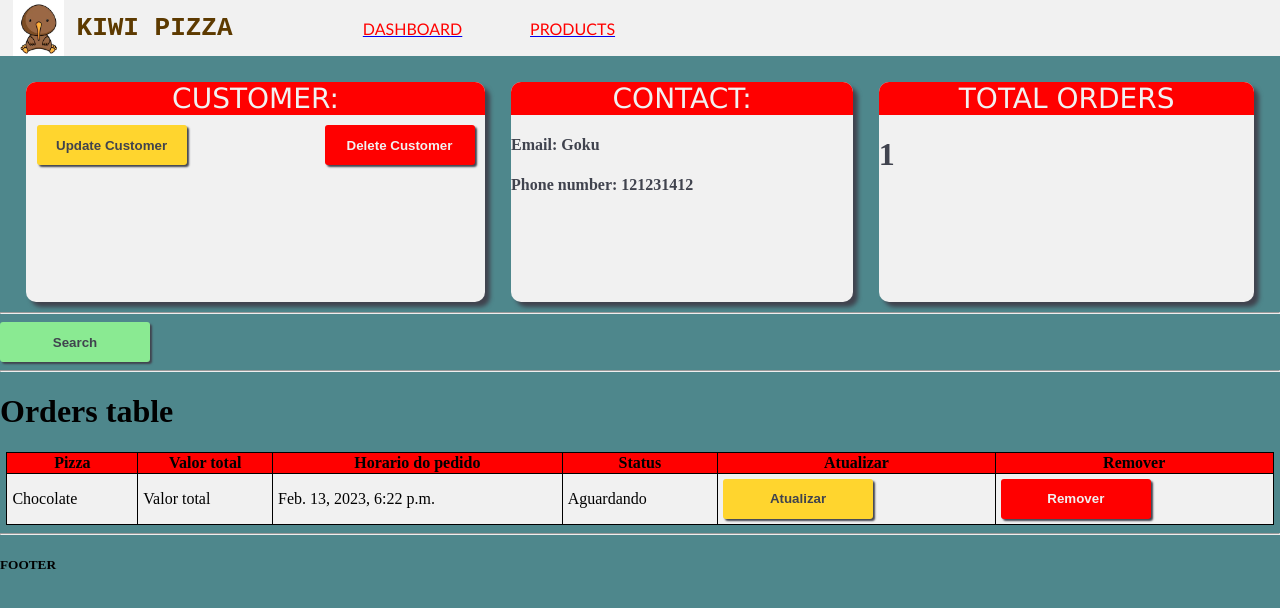
After one commit to MateusLeiros/proj-pizzaria, a Django app: page /cliente/2/ in a window 1280 px wide. The commit adds this page. Shown: the top 608 px of the page. Run offline with Django 4.2, Linux system fonts and the light colour scheme; data comes from the database, SQL or seed files in the repository; both versions use the stored data as it was after the commit.

Commit message:
pagina de cliente dinamizada

```diff
--- /dev/null
+++ b/pizzaria/accounts/templates/accounts/cliente.html
@@ -0,0 +1,45 @@
+{% extends 'accounts/main.html' %} {% block content %}
+<div class="flex-dashboard">
+  <div class="card flex-item">
+    <div class="card-title-1">Customer:</div>
+    <div class="botoes">
+      <button class="btn update">Update Customer</button>
+      <button class="btn delete">Delete Customer</button>
+    </div>
+  </div>
+  <div class="card flex-item">
+    <div class="card-title-1">Contact:</div>
+    <h4>Email: {{cliente.nome}}</h4>
+    <h4>Phone number: {{cliente.telefone}}</h4>
+  </div>
+  <div class="card flex-item">
+    <div class="card-title-1">Total orders</div>
+    <h1>{{pedidos_count}}</h1>
+  </div>
+</div>
+<hr />
+<button class="btn create">Search</button>
+<hr />
+
+<h1>Orders table</h1>
+<table>
+  <tr>
+    <th>Pizza</th>
+    <th>Valor total</th>
+    <th>Horario do pedido</th>
+    <th>Status</th>
+    <th>Atualizar</th>
+    <th>Remover</th>
+  </tr>
+  {% for pedido in pedidos %}
+  <tr>
+    <td>{% for pizza in pedido.pizza.all %} {{pizza}} {% endfor %}</td>
+    <td>Valor total</td>
+    <td>{{pedido.data_criado}}</td>
+    <td>{{pedido.status}}</td>
+    <td><button class="btn update">Atualizar</button></td>
+    <td><button class="btn delete">Remover</button></td>
+  </tr>
+  {% endfor %}
+</table>
+{% endblock %}
--- a/pizzaria/accounts/urls.py
+++ b/pizzaria/accounts/urls.py
@@ -4,5 +4,5 @@ from . import views
 urlpatterns = [
     path('', views.home),
     path('products/', views.products),
-    path('customer/', views.customer),
+    path('cliente/<str:pk>/', views.cliente),
 ]
--- a/pizzaria/accounts/views.py
+++ b/pizzaria/accounts/views.py
@@ -19,5 +19,11 @@ def products(request):
     pizzas = Pizza.objects.all()
     return render(request, 'accounts/products.html', {'pizzas':pizzas})
 
-def customer(request):
-    return render(request, 'accounts/customer.html')
+def cliente(request, pk):
+    cliente = Cliente.objects.get(id=pk)
+    pedidos = cliente.pedido_set.all()
+    pedidos_count = pedidos.count()
+
+
+    context = {'cliente':cliente, 'pedidos':pedidos, 'pedidos_count':pedidos_count}
+    return render(request, 'accounts/cliente.html', context)
--- a/pizzaria/static/css/style.css
+++ b/pizzaria/static/css/style.css
@@ -213,7 +213,7 @@ th {
   flex-direction: row;
   align-items: center;
   justify-content: center;
-  gap: 40%;
+  gap: 30%;
 }
 
 .btn {
```
Also changed, not shown: pizzaria/accounts/templates/accounts/customer.html (deleted, +0 -25 lines), pizzaria/db.sqlite3.
